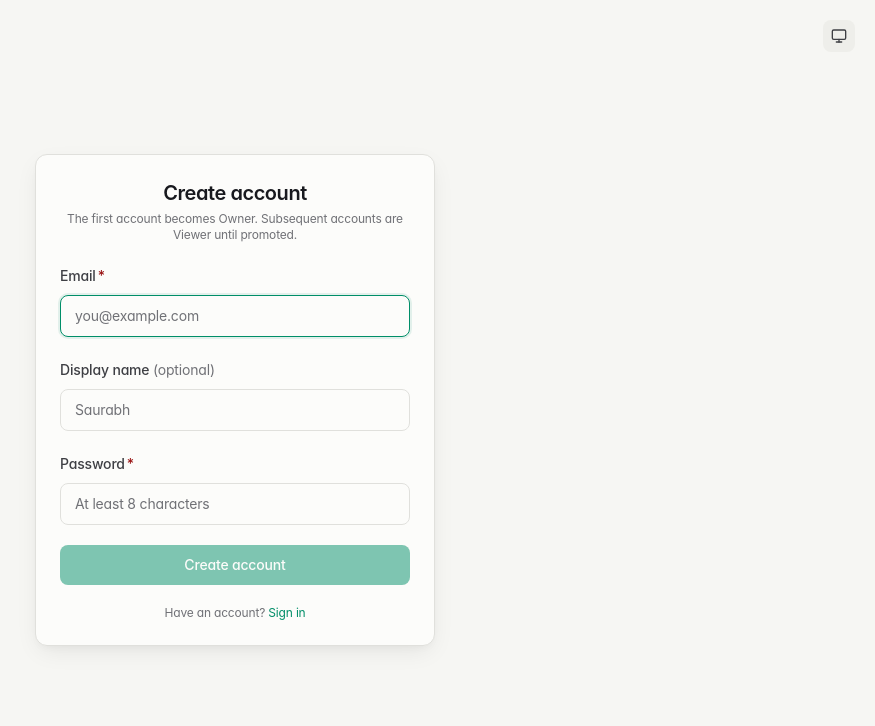
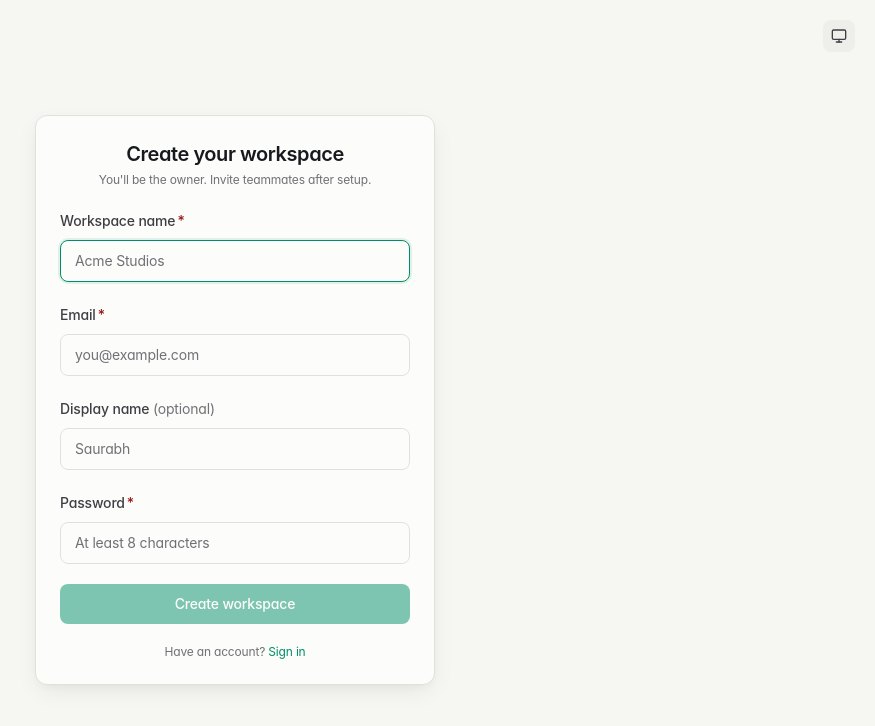
Before and after one commit to saurabhrawat-gh/Autoniix, a Next.js app in the folder dashboard/: page /register in a window 1280 px wide. Shown: the top 726 px of the page, without its empty margins (405-1280 px from the left). Built offline with nearby package versions, Linux system fonts and the light colour scheme; no server answers.

Commit message:
feat(#220): open registration — workspace_name field, atomic 3-row transaction, welcome email, onboarding redirect

```diff
--- a/dashboard/src/app/register/page.tsx
+++ b/dashboard/src/app/register/page.tsx
@@ -12,6 +12,7 @@ export default function RegisterPage() {
   const [email, setEmail] = useState('');
   const [password, setPassword] = useState('');
   const [name, setName] = useState('');
+  const [workspaceName, setWorkspaceName] = useState('');
   const [busy, setBusy] = useState(false);
   const [err, setErr] = useState<string | null>(null);
 
@@ -19,9 +20,9 @@ export default function RegisterPage() {
     e.preventDefault();
     setBusy(true); setErr(null);
     try {
-      await authApi.register(email, password, name || undefined);
+      await authApi.register(email, password, workspaceName, name || undefined);
       await authApi.login(email, password);
-      router.push('/dashboard');
+      router.push('/onboarding');
     } catch (e: any) {
       setErr(e?.message || 'Registration failed');
     } finally {
@@ -37,15 +38,29 @@ export default function RegisterPage() {
         <Card variant="elevated" padding="xl">
           <form onSubmit={submit} className="space-y-5">
             <div className="text-center space-y-1">
-              <h1 className="text-xl font-semibold text-content-primary">Create account</h1>
+              <h1 className="text-xl font-semibold text-content-primary">Create your workspace</h1>
               <p className="text-content-tertiary text-xs">
-                The first account becomes Owner. Subsequent accounts are Viewer until promoted.
+                You'll be the owner. Invite teammates after setup.
               </p>
             </div>
 
             {err && (
               <div className="bg-status-error/10 text-status-error text-sm rounded-lg p-3 text-center">{err}</div>
             )}
+
+            <div className="space-y-2">
+              <Label htmlFor="r-ws" required>Workspace name</Label>
+              <Input
+                id="r-ws"
+                required
+                minLength={2}
+                maxLength={60}
+                value={workspaceName}
+                onChange={e => setWorkspaceName(e.target.value)}
+                placeholder="Acme Studios"
+                autoFocus
+              />
+            </div>
 
             <div className="space-y-2">
               <Label htmlFor="r-email" required>Email</Label>
@@ -56,7 +71,6 @@ export default function RegisterPage() {
                 value={email}
                 onChange={e => setEmail(e.target.value)}
                 placeholder="you@example.com"
-                autoFocus
               />
             </div>
 
@@ -87,10 +101,10 @@ export default function RegisterPage() {
               type="submit"
               size="lg"
               className="w-full"
-              disabled={!email || password.length < 8}
+              disabled={!email || password.length < 8 || workspaceName.length < 2}
               loading={busy}
             >
-              {busy ? 'Creating…' : 'Create account'}
+              {busy ? 'Creating…' : 'Create workspace'}
             </Button>
 
             <p className="text-center text-xs text-content-tertiary">
--- a/dashboard/src/lib/api-v2.ts
+++ b/dashboard/src/lib/api-v2.ts
@@ -76,8 +76,8 @@ export const flagsApi = {
 export const authApi = {
   mode: () =>
     fetch(`${BASE}/api/v2/auth/mode`).then(r => r.json()) as Promise<{ v2_enabled: boolean; legacy_enabled: boolean }>,
-  register: (email: string, password: string, display_name?: string) =>
-    request('/api/v2/auth/register', { method: 'POST', body: JSON.stringify({ email, password, display_name }) }),
+  register: (email: string, password: string, workspace_name: string, display_name?: string) =>
+    request('/api/v2/auth/register', { method: 'POST', body: JSON.stringify({ email, password, workspace_name, display_name }) }),
   login: async (email: string, password: string, mfa_code?: string) => {
     // Use raw fetch — NOT the request() wrapper — so a 401 from the login
     // endpoint is surfaced as an error to the caller instead of triggering
```
Also changed, not shown: 1 other file (tests, documents, lock files or other folders).
